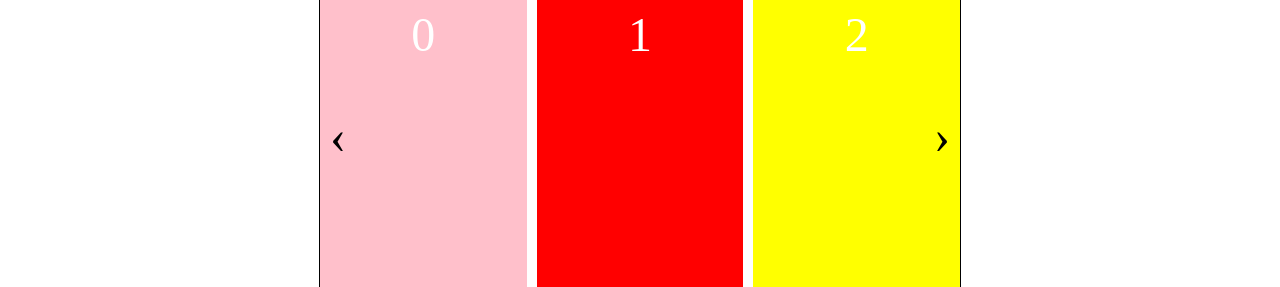
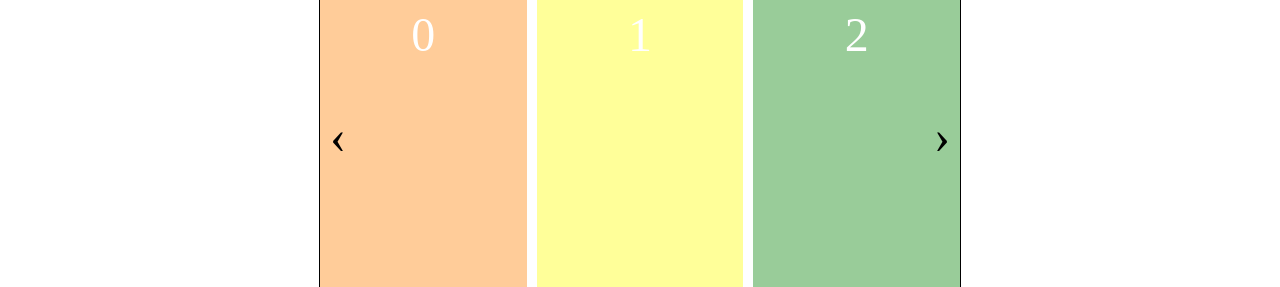
Before and after one commit to bobofangwei/UIcomponnets, a plain HTML site: page 轮播图插件/普通轮播图/demo/MyCarousel.html in a window 1280 px wide. Shown: the part 110-397 px from the top of the page. Drawn offline with nearby package versions, Linux system fonts and the light colour scheme.

Commit message:
modify color

```diff
--- a/轮播图插件/普通轮播图/demo/MyCarousel.html
+++ b/轮播图插件/普通轮播图/demo/MyCarousel.html
@@ -23,23 +23,23 @@
     }
 
     .item1 {
-        background-color: pink;
+        background-color: #fc9;
     }
 
     .item2 {
-        background-color: red;
+        background-color: #ff9;
     }
 
     .item3 {
-        background-color: yellow;
+        background-color: #9c9;
     }
 
     .item4 {
-        background-color: blue;
+        background-color: #ffc;
     }
 
     .item5 {
-        background-color: green;
+        background-color: #cf6;
     }
     </style>
 </head>
```
Also changed, not shown: 1 other file.
